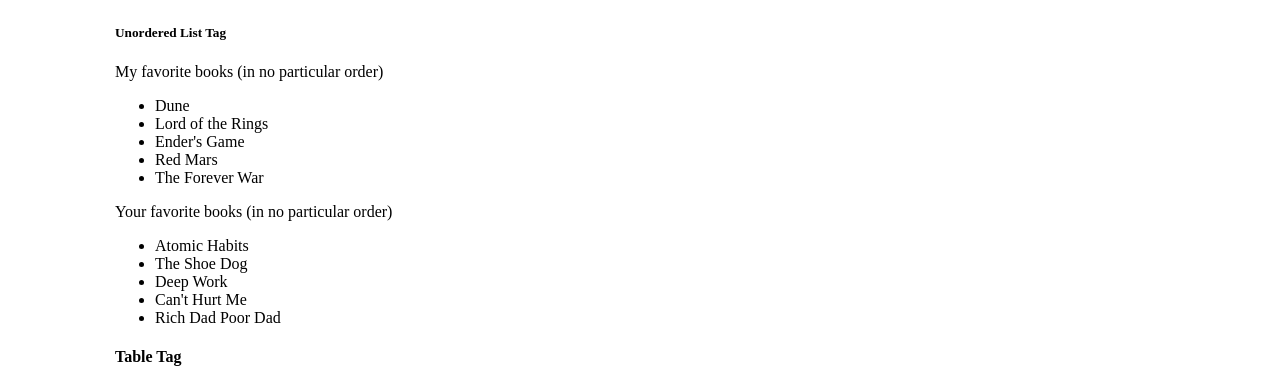
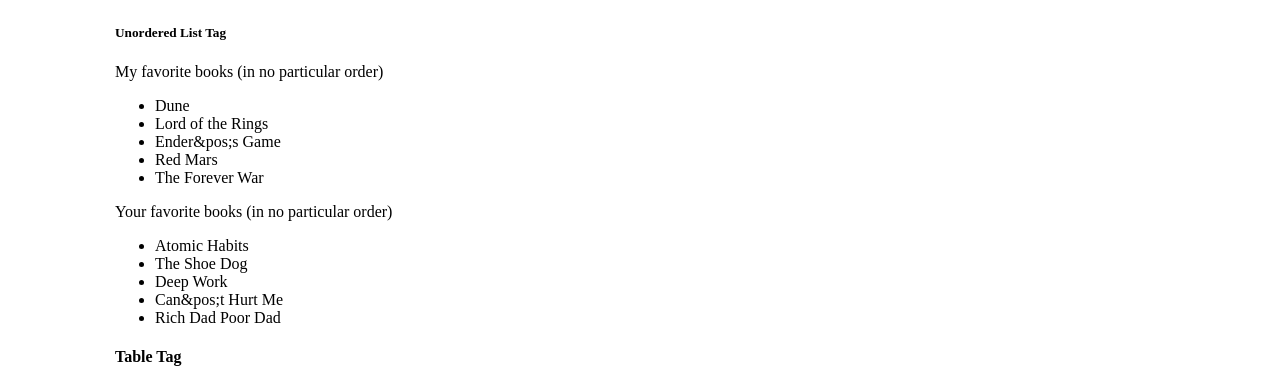
Before and after one commit to SKANDHAN-MADHUSUDHANA/Kambaz-next-js, a Next.js app: page /Labs/Lab1 in a window 1280 px wide. Shown: the part 924-1292 px from the top of the page. Built offline with nearby package versions, Linux system fonts and the light colour scheme.

Commit message:
replacing ' with &apos;

```diff
--- a/app/Labs/Lab1/page.tsx
+++ b/app/Labs/Lab1/page.tsx
@@ -54,7 +54,7 @@
             <ul id="wd-my-books">
                 <li>Dune</li>
                 <li>Lord of the Rings</li>
-                <li>Ender's Game</li>
+                <li>Ender&pos;s Game</li>
                 <li>Red Mars</li>
                 <li>The Forever War</li>
             </ul>
@@ -64,7 +64,7 @@
                  <li>Atomic Habits</li>
                 <li>The Shoe Dog</li>
                 <li>Deep Work</li>
-                <li>Can't Hurt Me</li>
+                <li>Can&pos;t Hurt Me</li>
                 <li>Rich Dad Poor Dad</li>
             </ul>
         </div>
```
